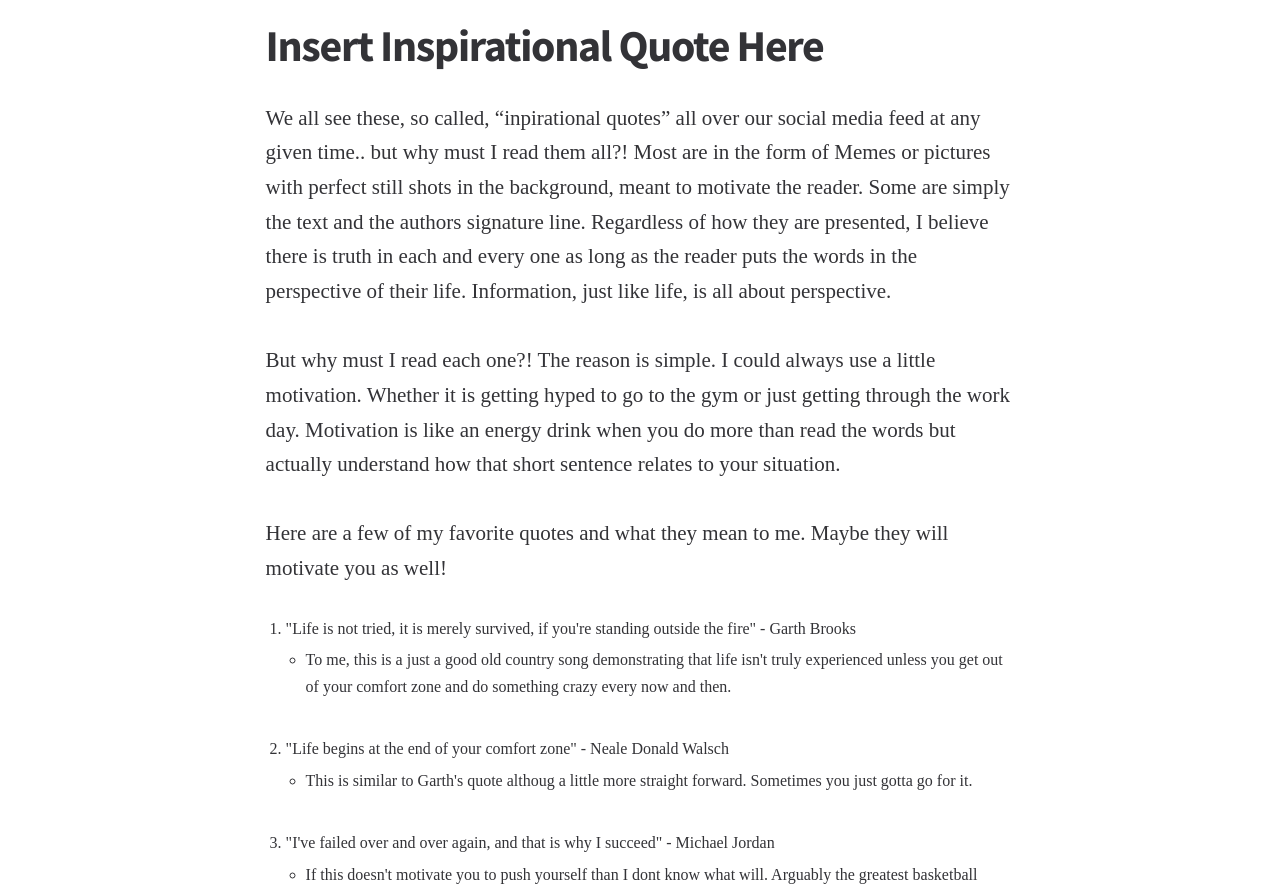
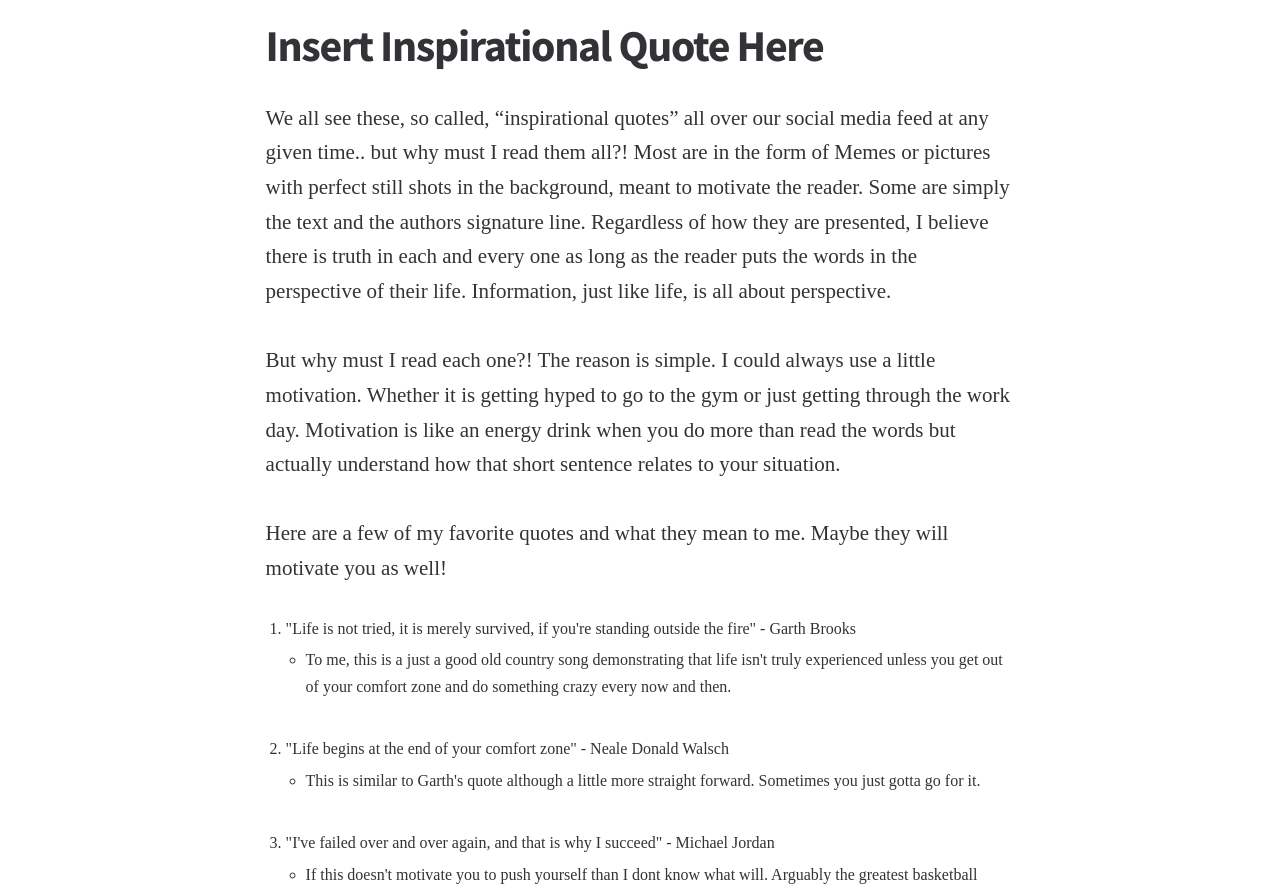
Before and after one commit to EJBlog/EJBlog.github.io, a Jekyll site: the page built from _posts/2016-1-6-inspirational-quotes.md, in a window 1280 px wide. Shown: the part 514-1400 px from the top of the page. Built offline with Jekyll 4.4.1, drawn with Linux system fonts in a browser that asks for light colours; nearby versions of some CDN libraries; some web fonts are replaced.

Commit message:
Update 2016-1-6-inspirational-quotes.md

```diff
--- a/_posts/2016-1-6-inspirational-quotes.md
+++ b/_posts/2016-1-6-inspirational-quotes.md
@@ -6,7 +6,7 @@ post_author: "Jake Ellis"
 post_category: "Miscellaneous"
 ---
 
-We all see these, so called, "inpirational quotes" all over our social media feed at any given time.. but why must I read them all?! <!--endpreview-->
+We all see these, so called, "inspirational quotes" all over our social media feed at any given time.. but why must I read them all?! <!--endpreview-->
 Most are in the form of Memes or pictures with perfect still shots in the background, meant to motivate the reader. Some are simply the text and the authors signature line. Regardless of how they are presented, I believe there is truth in each and every one as long as the reader puts the words in the perspective of their life. Information, just like life, is all about perspective.
 <br><br>
 But why must I read each one?! The reason is simple. I could always use a little motivation. Whether it is getting hyped to go to the gym or just getting through the work day. Motivation is like an energy drink when you do more than read the words but actually understand how that short sentence relates to your situation.
@@ -20,7 +20,7 @@ Here are a few of my favorite quotes and what they mean to me. Maybe they will m
   <br>
   <li>"Life begins at the end of your comfort zone" - Neale Donald Walsch</li>
       <ul>
-        <li>This is similar to Garth's quote althoug a little more straight forward. Sometimes you just gotta go for it.</li>
+        <li>This is similar to Garth's quote although a little more straight forward. Sometimes you just gotta go for it.</li>
       </ul>
   <br>
   <li>"I've failed over and over again, and that is why I succeed" - Michael Jordan </li>
```
